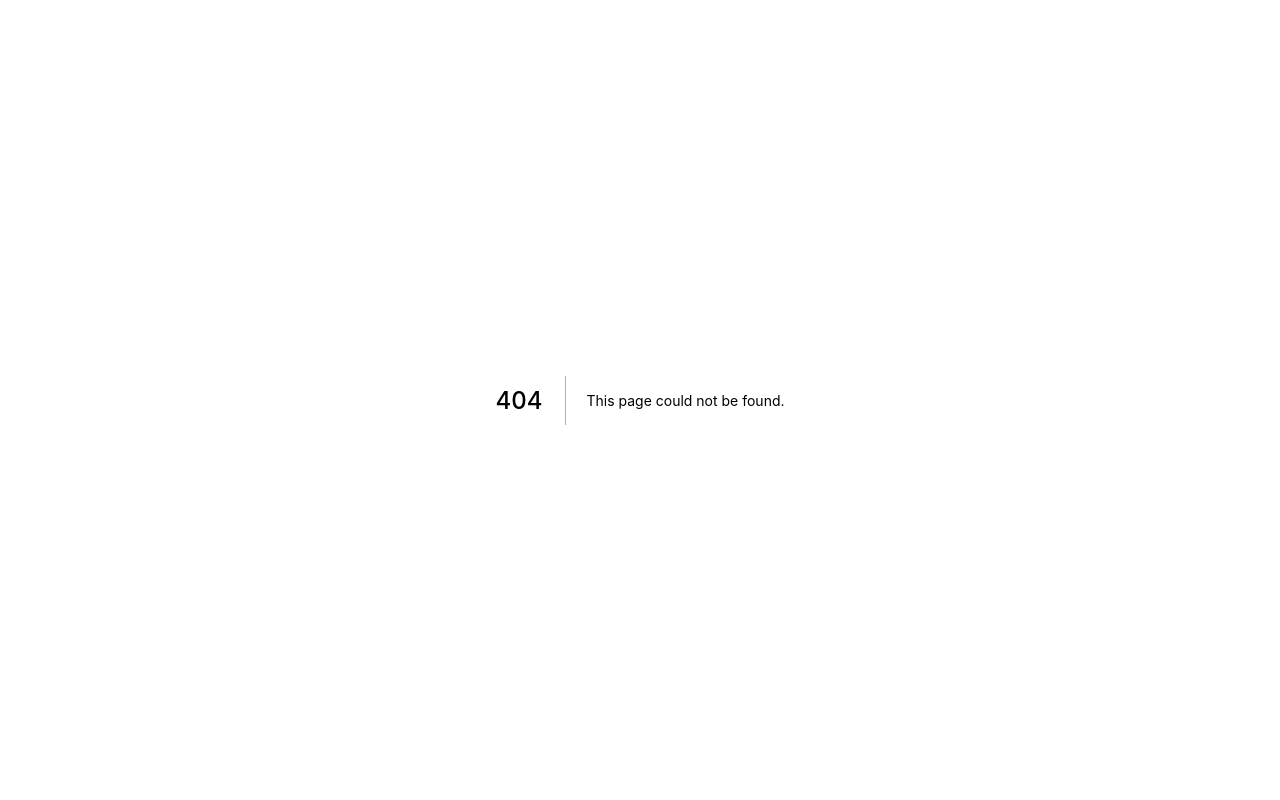
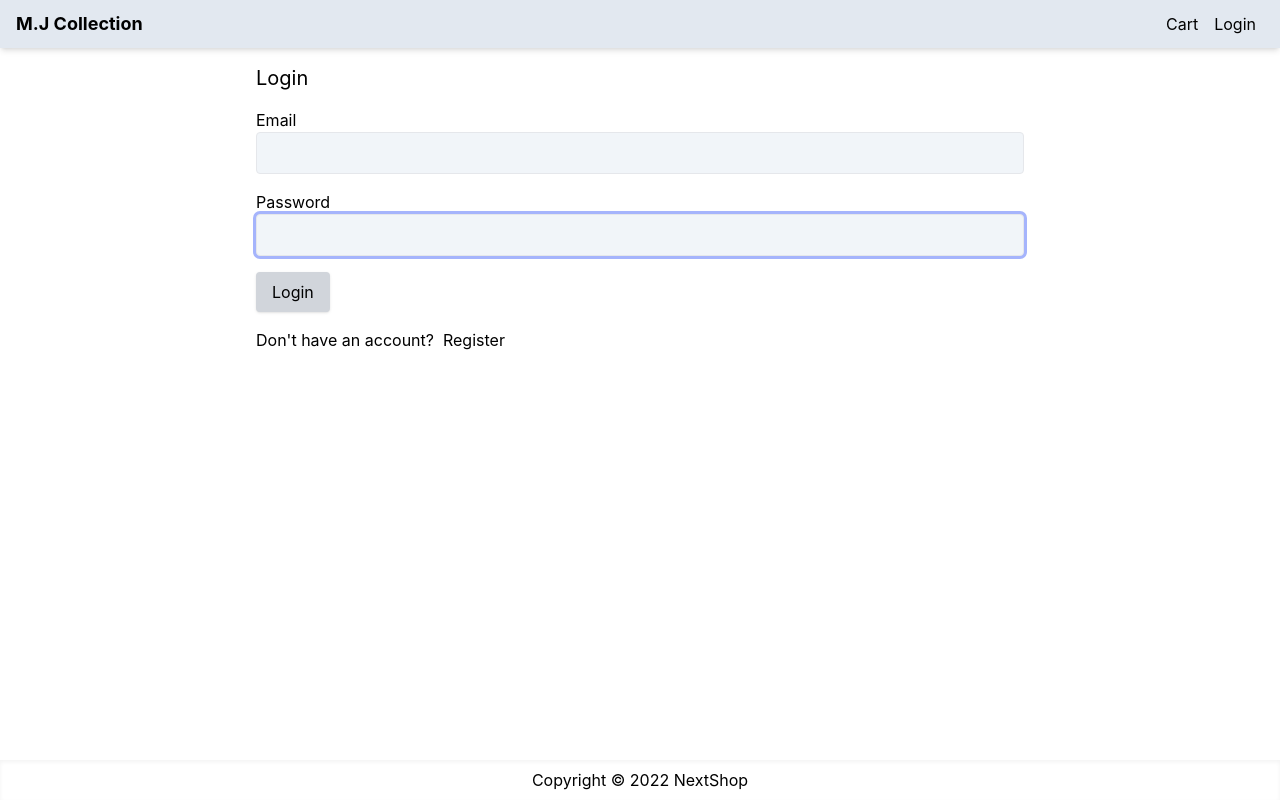
Before and after one commit to MJ174/next-mall, a Next.js app: page /login in a window 1280 px wide. Before the commit this address had no page. Built offline with nearby package versions, Linux system fonts and the light colour scheme.

Commit message:
upload file

```diff
--- a/package.json
+++ b/package.json
@@ -15,7 +15,8 @@
     "js-cookie": "^3.0.1",
     "next": "12.3.1",
     "react": "18.2.0",
-    "react-dom": "18.2.0"
+    "react-dom": "18.2.0",
+    "react-hook-form": "^7.38.0"
   },
   "devDependencies": {
     "@types/react": "^18.0.18",
--- a/pages/cart.js
+++ b/pages/cart.js
@@ -92,7 +92,7 @@ function CartScreen() {
               </li>
               <li>
                 <button
-                  onClick={() => router.push('/shipping')}
+                  onClick={() => router.push('login?redirect=/shipping')}
                   className="primary-button w-full"
                 >
                   Check Out
--- /dev/null
+++ b/pages/login.js
@@ -0,0 +1,67 @@
+import Link from 'next/link';
+import { useForm } from 'react-hook-form';
+import Layout from '../components/Layout';
+export default function LoginScreen() {
+  const {
+    handleSubmit,
+    register,
+    formState: { errors },
+  } = useForm();
+
+  const submitHandler = ({ email, password }) => {
+    console.log(email, password);
+  };
+
+  return (
+    <Layout title="Login">
+      <form
+        className="mx-auto max-w-screen-md"
+        onSubmit={handleSubmit(submitHandler)}
+      >
+        <h1 className="mb-4 text-xl">Login </h1>
+        <div className="mb-4">
+          <label htmlFor="email">Email</label>
+          <input
+            type="email"
+            {...register('email', {
+              required: 'Please enter email',
+              pattern: {
+                value: /^[a-zA-Z0-9_.+-]+@[a-zA-Z0-9-]+.[a-zA-Z0-9-.]+$/i,
+                message: 'Please enter valid email',
+              },
+            })}
+            className="w-full"
+            id="email"
+            autoFocus
+          />
+          {errors.email && (
+            <div className="text-red-500">{errors.email.message}</div>
+          )}
+        </div>
+        <div className="mb-4">
+          <label htmlFor="password">Password</label>
+          <input
+            type="password"
+            {...register('password', {
+              required: 'Please enter password',
+              minLength: { value: 3, message: 'password is more than 3 chars' },
+            })}
+            className="w-full"
+            id="password"
+            autoFocus
+          />
+          {errors.password && (
+            <div className="text-red-500 ">{errors.password.message}</div>
+          )}
+        </div>
+        <div className="mb-4">
+          <button className="primary-button">Login</button>
+        </div>
+        <div className="mb-4">
+          Don&apos;t have an account? &nbsp;
+          <Link href="register">Register</Link>
+        </div>
+      </form>
+    </Layout>
+  );
+}
--- a/styles/globals.css
+++ b/styles/globals.css
@@ -35,3 +35,9 @@ a {
 .primary-button {
   @apply rounded bg-gray-300 py-2 px-4 shadow outline-none hover:bg-gray-400 active:bg-gray-500;
 }
+
+input,
+select,
+textarea {
+  @apply rounded border p-2 outline-none ring-indigo-300 focus:ring bg-slate-100;
+}
```
Also changed, not shown: 1 other file (tests, documents, lock files or other folders).
